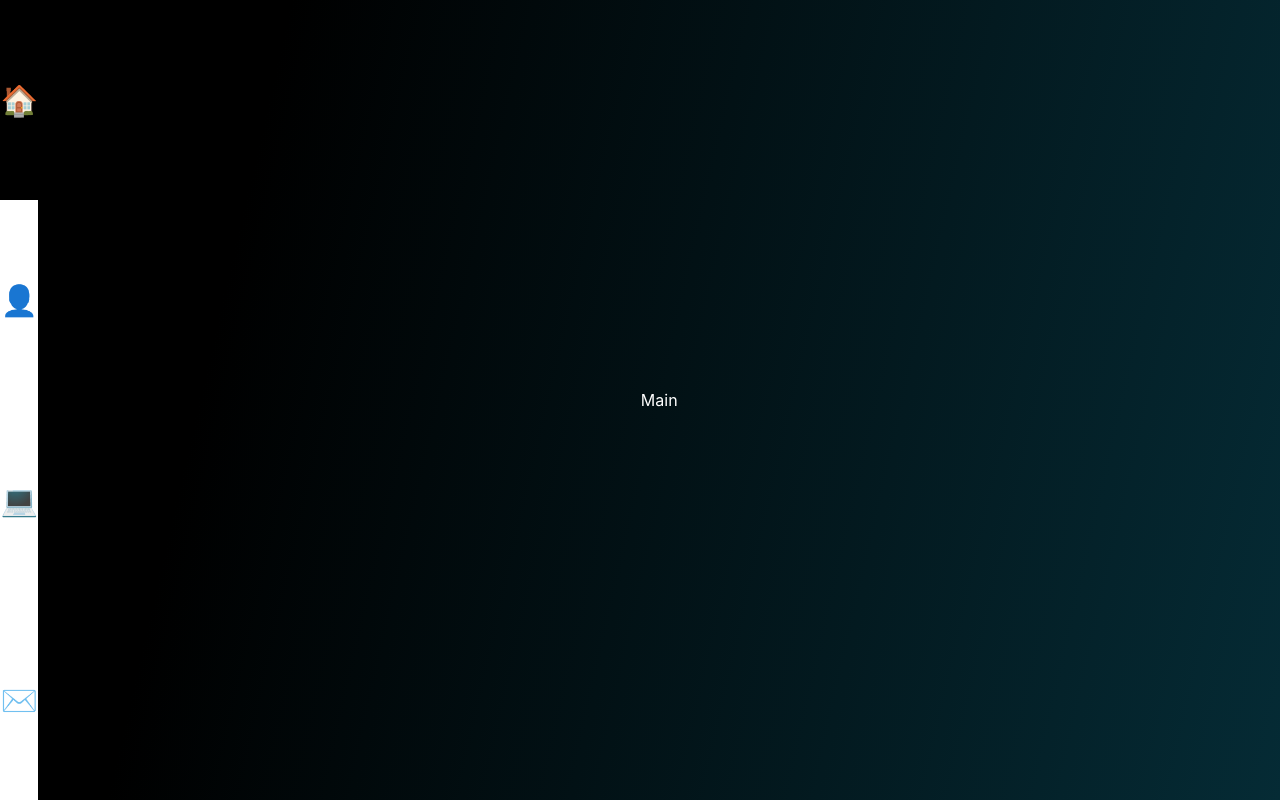
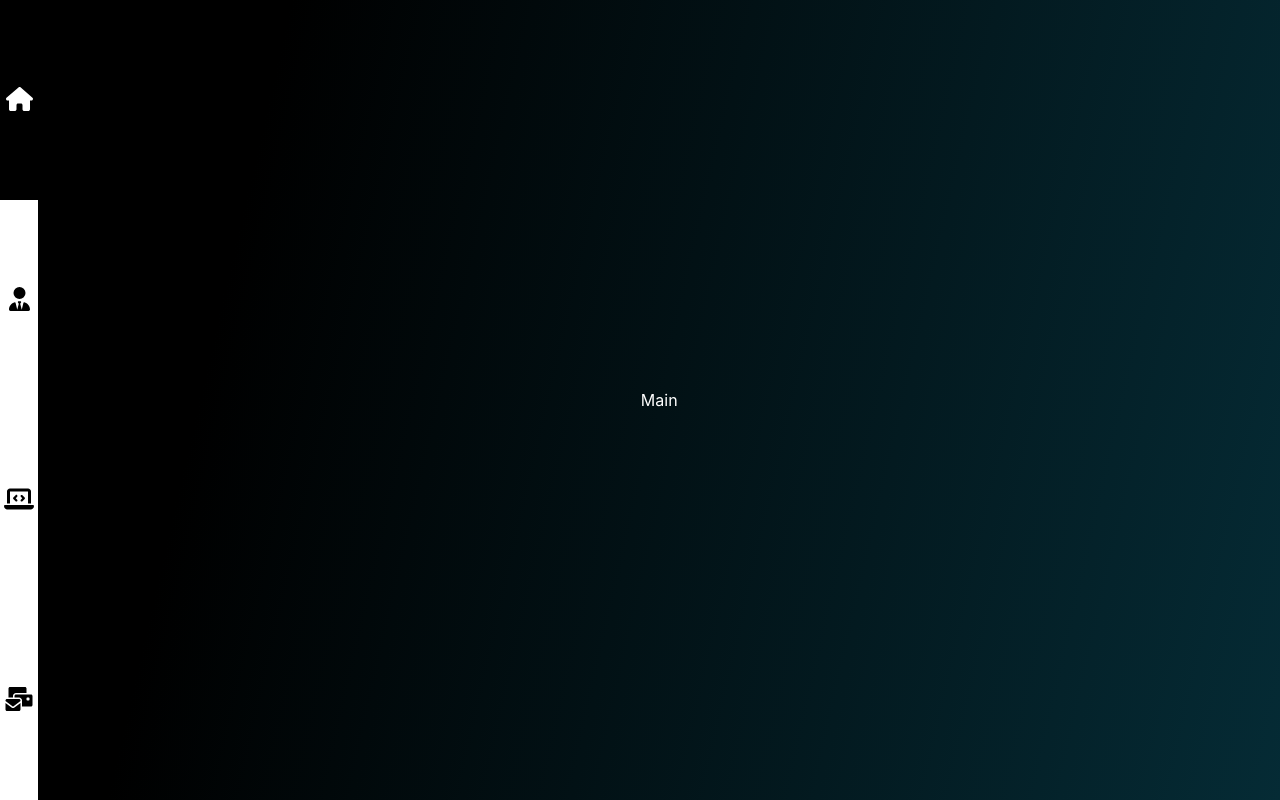
Before and after one commit to Agamemnonsrf/digital-portfolio, a React (Vite) app: page / in a window 1280 px wide. Built offline with nearby package versions, Linux system fonts and the light colour scheme.

Commit message:
new nav icons

```diff
--- a/src/Sidenav.jsx
+++ b/src/Sidenav.jsx
@@ -2,17 +2,6 @@ import React from 'react';
 import { useContext } from 'react';
 import { AppContext } from './context';
 
-const SidenavButton = ({ icon, text }) => {
-    const [hovered, setHovered] = React.useState(false);
-    const { section, setSection } = useContext(AppContext);
-
-    const handleHover = () => {
-        setHovered(true);
-    };
-
-    const handleLeave = () => {
-        setHovered(false);
-    };
 const decideSectionNumber = (section) => {
     if (typeof section !== 'string') {
         switch (section) {
@@ -39,6 +28,19 @@ const SidenavButton = ({ icon, text }) => {
     }
 }
 
+const SidenavButton = ({ text, children }) => {
+    const [hovered, setHovered] = React.useState(false);
+    const { section, setSection } = useContext(AppContext);
+
+    const handleHover = () => {
+        setHovered(true);
+    };
+
+    const handleLeave = () => {
+        setHovered(false);
+    };
+
+
     const isCurrentSection = decideSectionNumber(section) === text;
 
 
@@ -59,20 +61,55 @@ const SidenavButton = ({ icon, text }) => {
             onMouseLeave={handleLeave}
             onClick={() => setSection(decideSectionNumber(text))}
         >
-            <span style={{ fontSize: '30px', color: 'black' }}>{!isCurrentSection && hovered ? text : icon}</span>
+            <span style={{ fontSize: '30px', color: 'black' }}>{!isCurrentSection && hovered ? text : children}</span>
         </div>
     );
 };
 
 const Sidenav = () => {
+    const { section, setSection } = useContext(AppContext);
     return (
         <div style={{ display: 'flex', flexDirection: 'column', height: '100vh', width: "3vw", zIndex: "1" }}>
-            <SidenavButton icon="🏠" text="Main" />
-            <SidenavButton icon="👤" text="Career" />
-            <SidenavButton icon="💻" text="Projects" />
-            <SidenavButton icon="✉️" text="Connect" />
+            <SidenavButton text="Main" >
+                <HomeIcon isCurrentSection={section === 0} />
+            </SidenavButton>
+
+            <SidenavButton text="Career" >
+                <UserIcon isCurrentSection={section === 1} />
+            </SidenavButton>
+
+            <SidenavButton text="Projects" >
+                <CodeIcon isCurrentSection={section === 2} />
+            </SidenavButton>
+
+            <SidenavButton text="Connect" >
+                <EnvelopeIcon isCurrentSection={section === 3} />
+            </SidenavButton>
+
         </div>
     );
 };
 
+const HomeIcon = ({ isCurrentSection }) => {
+
+    return (
+        <svg xmlns="http://www.w3.org/2000/svg" height="0.8em" viewBox="0 0 576 512" style={{ fill: isCurrentSection ? "white" : "black" }}><path d="M575.8 255.5c0 18-15 32.1-32 32.1h-32l.7 160.2c0 2.7-.2 5.4-.5 8.1V472c0 22.1-17.9 40-40 40H456c-1.1 0-2.2 0-3.3-.1c-1.4 .1-2.8 .1-4.2 .1H416 392c-22.1 0-40-17.9-40-40V448 384c0-17.7-14.3-32-32-32H256c-17.7 0-32 14.3-32 32v64 24c0 22.1-17.9 40-40 40H160 128.1c-1.5 0-3-.1-4.5-.2c-1.2 .1-2.4 .2-3.6 .2H104c-22.1 0-40-17.9-40-40V360c0-.9 0-1.9 .1-2.8V287.6H32c-18 0-32-14-32-32.1c0-9 3-17 10-24L266.4 8c7-7 15-8 22-8s15 2 21 7L564.8 231.5c8 7 12 15 11 24z" /></svg>
+    )
+}
+const UserIcon = ({ isCurrentSection }) => {
+    return (
+        <svg xmlns="http://www.w3.org/2000/svg" height="0.8em" viewBox="0 0 448 512" style={{ fill: isCurrentSection ? "white" : "black" }}><path d="M224 256A128 128 0 1 1 224 0a128 128 0 1 1 0 256zM209.1 359.2l-18.6-31c-6.4-10.7 1.3-24.2 13.7-24.2H224h19.7c12.4 0 20.1 13.6 13.7 24.2l-18.6 31 33.4 123.9 36-146.9c2-8.1 9.8-13.4 17.9-11.3c70.1 17.6 121.9 81 121.9 156.4c0 17-13.8 30.7-30.7 30.7H285.5c-2.1 0-4-.4-5.8-1.1l.3 1.1H168l.3-1.1c-1.8 .7-3.8 1.1-5.8 1.1H30.7C13.8 512 0 498.2 0 481.3c0-75.5 51.9-138.9 121.9-156.4c8.1-2 15.9 3.3 17.9 11.3l36 146.9 33.4-123.9z" /></svg>
+    )
+}
+const CodeIcon = ({ isCurrentSection }) => {
+    return (
+        <svg xmlns="http://www.w3.org/2000/svg" height="0.8em" viewBox="0 0 640 512" style={{ fill: isCurrentSection ? "white" : "black" }}><path d="M64 96c0-35.3 28.7-64 64-64H512c35.3 0 64 28.7 64 64V352H512V96H128V352H64V96zM0 403.2C0 392.6 8.6 384 19.2 384H620.8c10.6 0 19.2 8.6 19.2 19.2c0 42.4-34.4 76.8-76.8 76.8H76.8C34.4 480 0 445.6 0 403.2zM281 209l-31 31 31 31c9.4 9.4 9.4 24.6 0 33.9s-24.6 9.4-33.9 0l-48-48c-9.4-9.4-9.4-24.6 0-33.9l48-48c9.4-9.4 24.6-9.4 33.9 0s9.4 24.6 0 33.9zM393 175l48 48c9.4 9.4 9.4 24.6 0 33.9l-48 48c-9.4 9.4-24.6 9.4-33.9 0s-9.4-24.6 0-33.9l31-31-31-31c-9.4-9.4-9.4-24.6 0-33.9s24.6-9.4 33.9 0z" /></svg>
+    )
+}
+const EnvelopeIcon = ({ isCurrentSection }) => {
+    return (
+        <svg xmlns="http://www.w3.org/2000/svg" height="0.8em" viewBox="0 0 640 512" style={{ fill: isCurrentSection ? "white" : "black" }}><path d="M128 0C110.3 0 96 14.3 96 32V224h96V192c0-35.3 28.7-64 64-64H480V32c0-17.7-14.3-32-32-32H128zM256 160c-17.7 0-32 14.3-32 32v32h96c35.3 0 64 28.7 64 64V416H576c17.7 0 32-14.3 32-32V192c0-17.7-14.3-32-32-32H256zm240 64h32c8.8 0 16 7.2 16 16v32c0 8.8-7.2 16-16 16H496c-8.8 0-16-7.2-16-16V240c0-8.8 7.2-16 16-16zM64 256c-17.7 0-32 14.3-32 32v13L187.1 415.9c1.4 1 3.1 1.6 4.9 1.6s3.5-.6 4.9-1.6L352 301V288c0-17.7-14.3-32-32-32H64zm288 84.8L216 441.6c-6.9 5.1-15.3 7.9-24 7.9s-17-2.8-24-7.9L32 340.8V480c0 17.7 14.3 32 32 32H320c17.7 0 32-14.3 32-32V340.8z" /></svg>
+    )
+}
+
 export default Sidenav;
```
Lines whose indentation alone changed are shown as unchanged.
